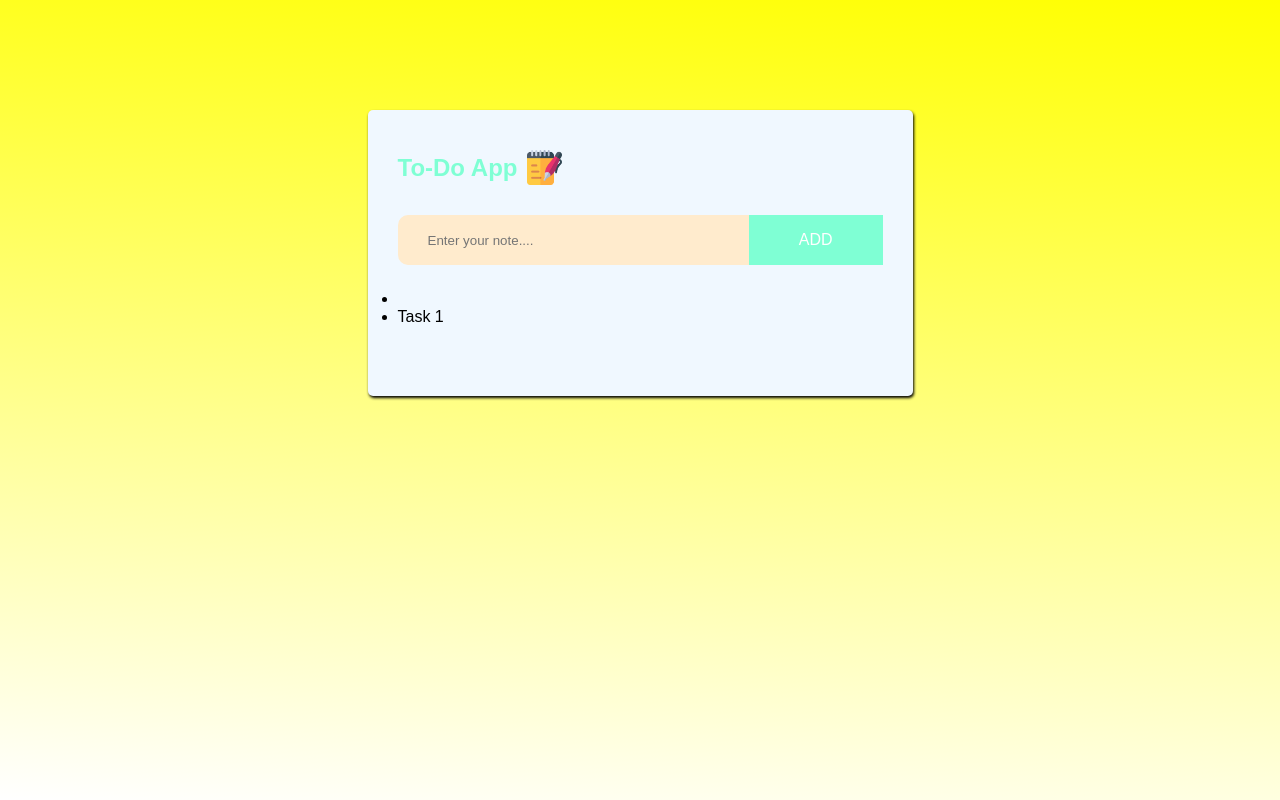
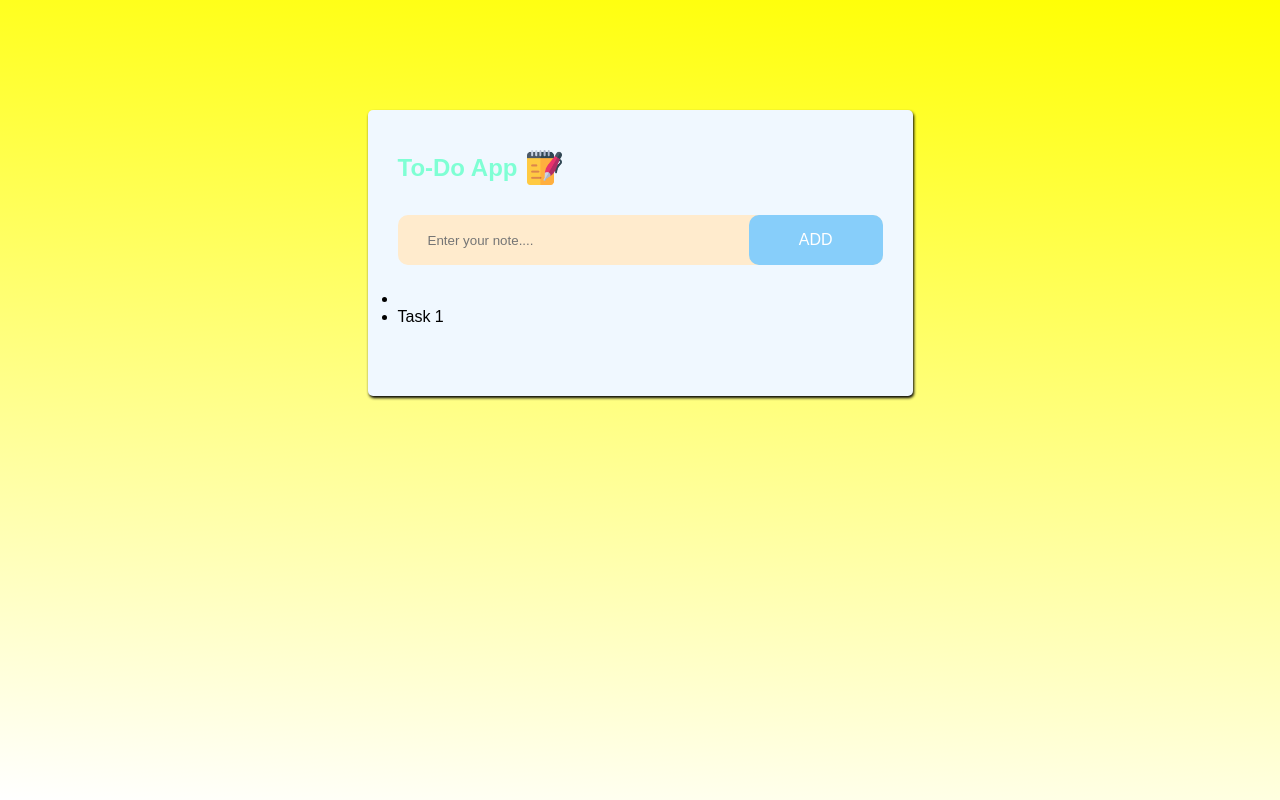
Before and after one commit to crisbinj/Todo-Js, a plain HTML site: page index.html in a window 1280 px wide. In both pictures the pointer is over the button "ADD". Drawn offline with Linux system fonts and the light colour scheme.

Commit message:
button-update

```diff
--- a/style.css
+++ b/style.css
@@ -56,4 +56,9 @@ button{
     background-color: aquamarine;
     font-size: 16px;
     cursor: pointer;
+    border-radius: 10px;
+
 }
+button:hover{
+    background-color: lightskyblue;
+}
```
